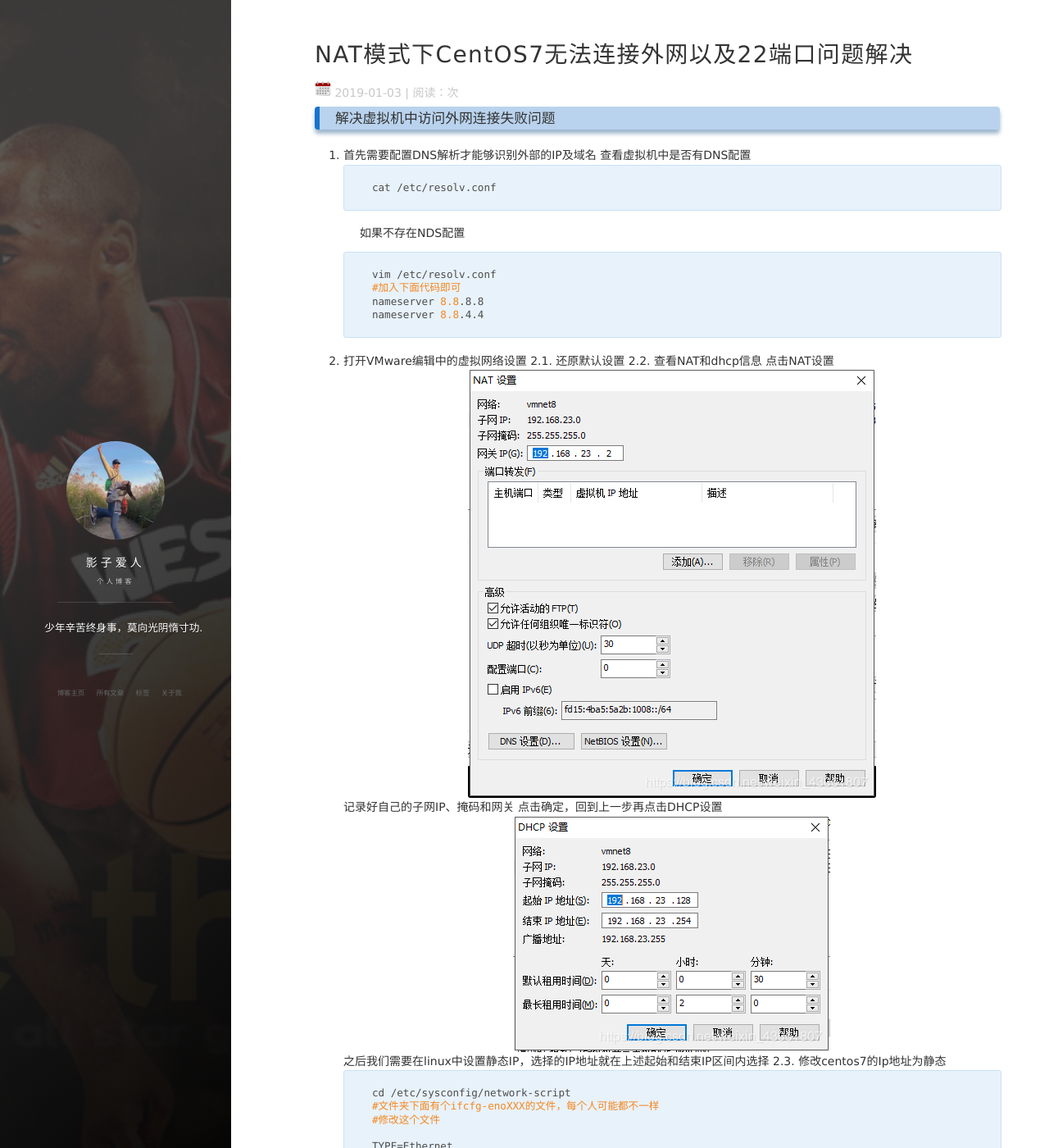
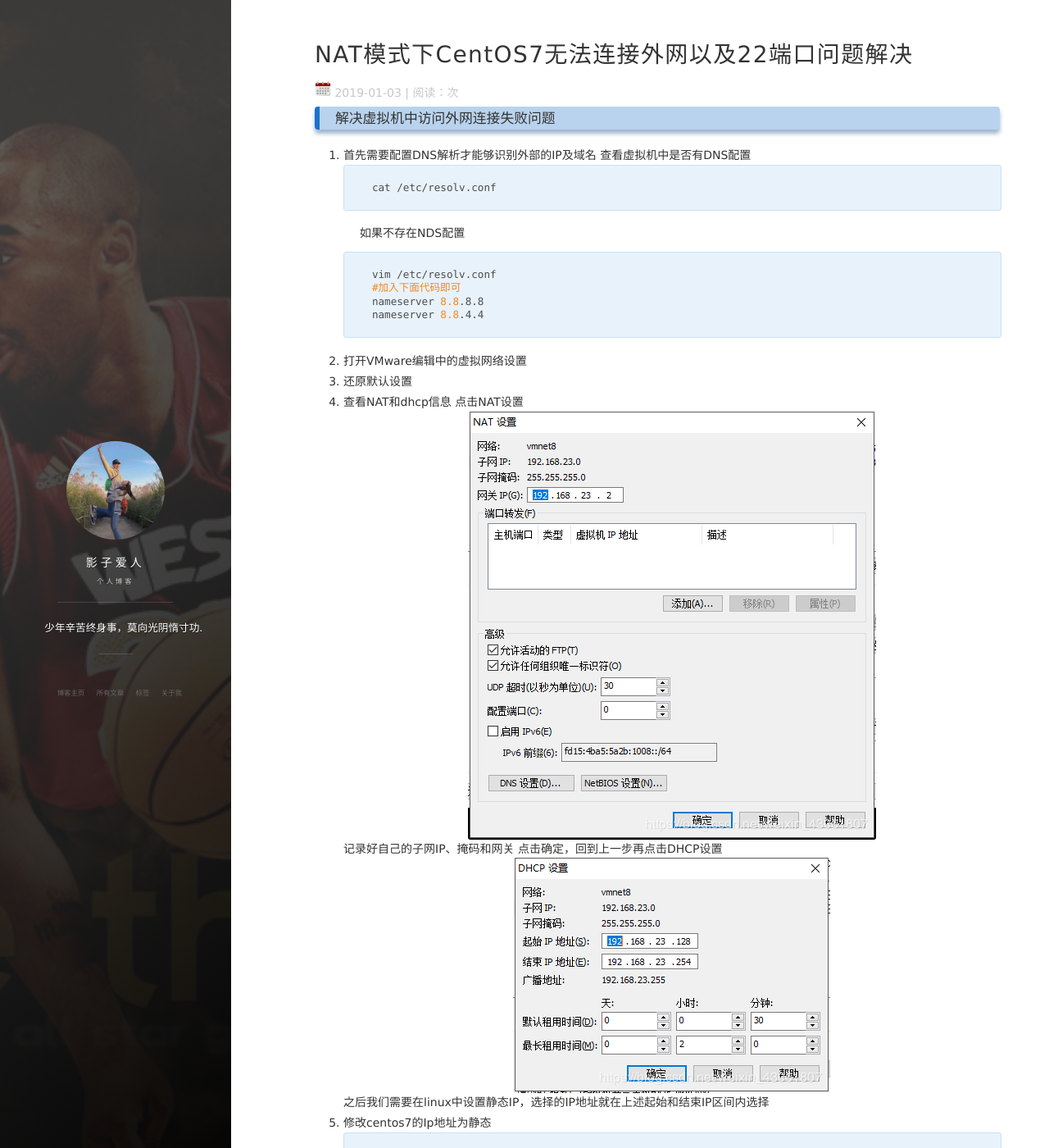
Before and after one commit to zwjunhui/personblog, a Jekyll site: the page built from _posts/2019-01-03-NAT.md, in a window 1280 px wide and 1400 px high. Shown: the whole window at 82% size. Built offline with Jekyll 4.4.1, drawn with Linux system fonts in a browser that asks for light colours; nearby versions of some CDN libraries; comment, search, counter and statistics services are not loaded; some of the changed text lies outside the part shown.

Commit message:
Update 2019-01-03-NAT.md

````diff
--- a/_posts/2019-01-03-NAT.md
+++ b/_posts/2019-01-03-NAT.md
@@ -20,15 +20,15 @@ tag: Linux
     nameserver 8.8.4.4
     ```
 2. 打开VMware编辑中的虚拟网络设置
- 2.1. 还原默认设置
- 2.2. 查看NAT和dhcp信息
+ 1. 还原默认设置
+ 2. 查看NAT和dhcp信息
     点击NAT设置
     ![图片](/images/posts/linux/1560917038.jpg)
     记录好自己的子网IP、掩码和网关
     点击确定，回到上一步再点击DHCP设置
     ![图片](/images/posts/linux/1560917391.jpg)
     之后我们需要在linux中设置静态IP，选择的IP地址就在上述起始和结束IP区间内选择
- 2.3. 修改centos7的Ip地址为静态
+ 3. 修改centos7的Ip地址为静态
     ```javascript
     cd /etc/sysconfig/network-script
     #文件夹下面有个ifcfg-enoXXX的文件，每个人可能都不一样
@@ -55,9 +55,9 @@ tag: Linux
 
     ###IP地址的选择一定要在第三步查询的IP范围内，否则依然连不上网络。
     ```
- 2.4. 设置完成后重启网络
+ 4. 设置完成后重启网络
     **systemctl restart network.service**
- 2.5. 重启完成后测试网络是否通畅：
+ 5. 重启完成后测试网络是否通畅：
     例如: ping www.baidu.com
     ![图片](/images/posts/linux/1560917956.jpg)
     如果出现上图情况即为联网成功
````
